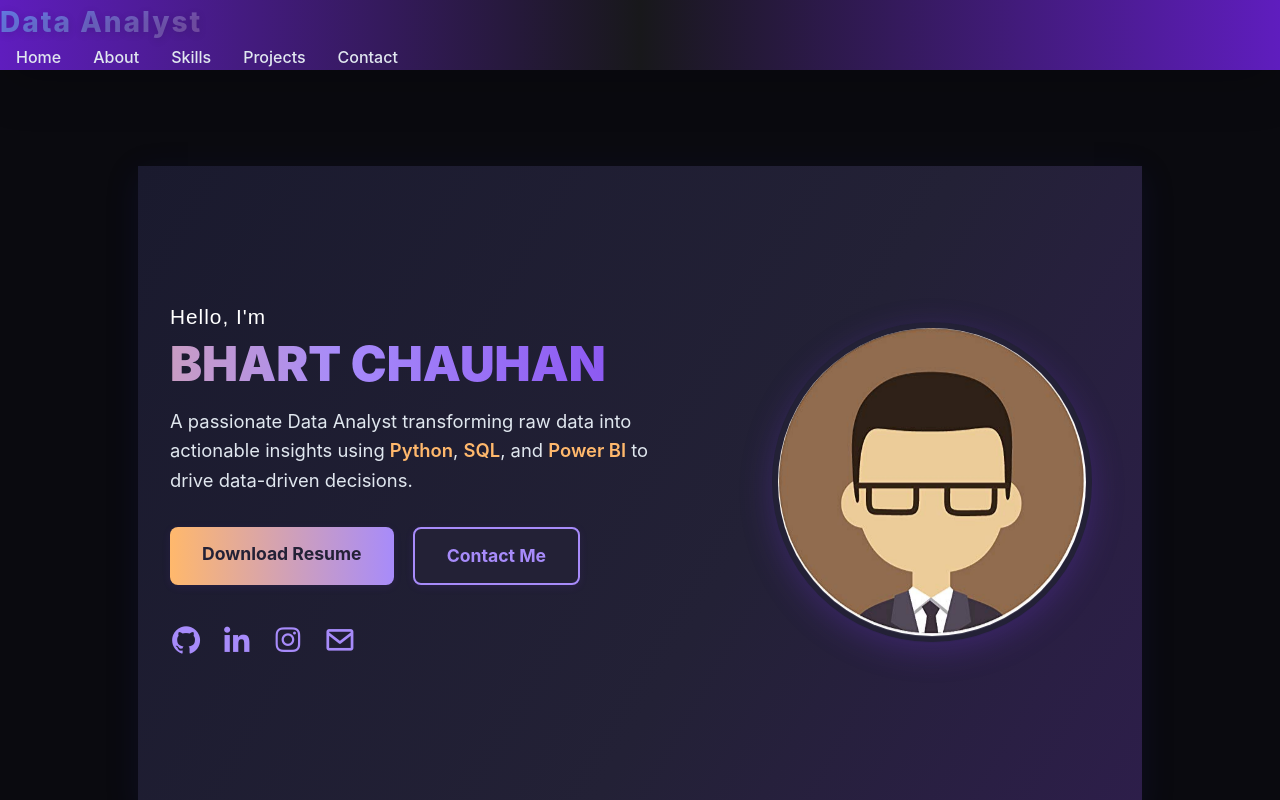
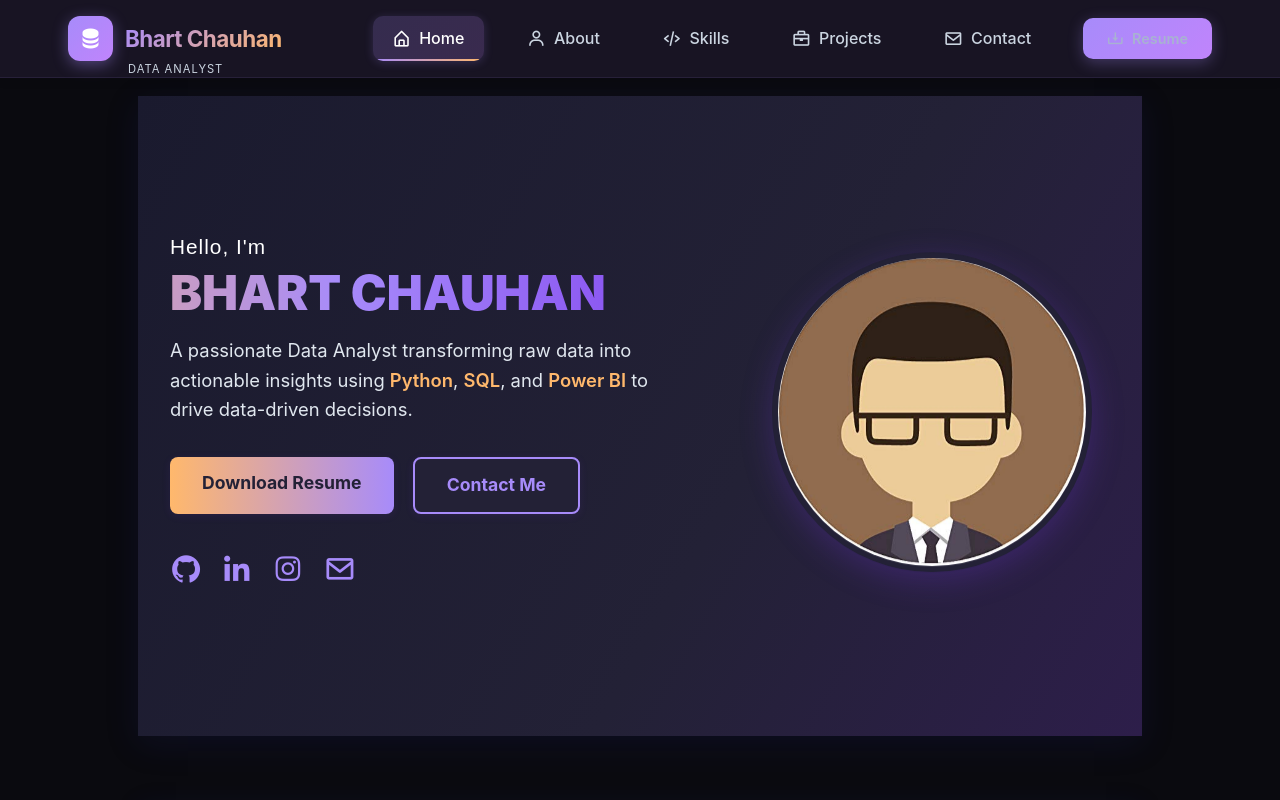
Before and after one commit to BHARTCHAUHAN/-my-portfolio, a React (Create React App) app: page / in a window 1280 px wide. Shown: the top 800 px of the page. Built offline with nearby package versions, Linux system fonts and the light colour scheme.

Commit message:
Redesigned navbar - modern glassmorphism design, active link tracking, scroll effects, mobile responsive, icon integration

```diff
--- a/src/components/Header.jsx
+++ b/src/components/Header.jsx
@@ -1,28 +1,88 @@
-import React from "react";
+import React, { useState, useEffect } from "react";
 
 export default function Header() {
+  const [scrolled, setScrolled] = useState(false);
+  const [activeSection, setActiveSection] = useState('home');
+
+  useEffect(() => {
+    const handleScroll = () => {
+      setScrolled(window.scrollY > 50);
+
+      // Update active section based on scroll position
+      const sections = ['home', 'about', 'skills', 'projects', 'contact'];
+      const current = sections.find(section => {
+        const element = document.getElementById(section);
+        if (element) {
+          const rect = element.getBoundingClientRect();
+          return rect.top <= 100 && rect.bottom >= 100;
+        }
+        return false;
+      });
+      if (current) setActiveSection(current);
+    };
+
+    window.addEventListener('scroll', handleScroll);
+    return () => window.removeEventListener('scroll', handleScroll);
+  }, []);
+
+  const navLinks = [
+    { href: "#home", label: "Home", icon: "bx bx-home-alt" },
+    { href: "#about", label: "About", icon: "bx bx-user" },
+    { href: "#skills", label: "Skills", icon: "bx bx-code-alt" },
+    { href: "#projects", label: "Projects", icon: "bx bx-briefcase" },
+    { href: "#contact", label: "Contact", icon: "bx bx-envelope" },
+  ];
+
   return (
-    <header className="sticky top-0 z-50 bg-gradient-to-r from-violet-900 via-neutral-900 to-violet-900 border-b border-violet-700 shadow-lg">
-      <div className="mx-auto max-w-6xl px-6 h-16 flex items-center justify-between">
-        <a href="#home" className="text-2xl font-bold text-violet-400 tracking-wide logo">Data Analyst</a>
-        <nav aria-label="Primary" className="flex gap-8 text-base font-medium">
-          {[
-            {href:"#home",label:"Home"},
-            {href:"#about",label:"About"},
-            {href:"#skills",label:"Skills"},
-            {href:"#projects",label:"Projects"},
-            {href:"#contact",label:"Contact"},
-          ].map(i=>(
-            <a
-              key={i.href}
-              href={i.href}
-              className="text-neutral-200 hover:text-violet-400 transition-colors duration-200 px-2 py-1 rounded focus:outline-none focus:ring-2 focus:ring-violet-400"
-            >
-              {i.label}
+    <nav className={`navbar navbar-expand-lg fixed-top modern-navbar ${scrolled ? 'scrolled' : ''}`}>
+      <div className="container">
+        {/* Logo/Brand */}
+        <a className="navbar-brand" href="#home">
+          <span className="brand-icon">
+            <i className="bx bxs-data"></i>
+          </span>
+          <span className="brand-text">Bhart Chauhan</span>
+          <span className="brand-subtitle">Data Analyst</span>
+        </a>
+
+        {/* Mobile Toggle Button */}
+        <button
+          className="navbar-toggler"
+          type="button"
+          data-bs-toggle="collapse"
+          data-bs-target="#navbarNav"
+          aria-controls="navbarNav"
+          aria-expanded="false"
+          aria-label="Toggle navigation"
+        >
+          <i className="bx bx-menu"></i>
+        </button>
+
+        {/* Navigation Links */}
+        <div className="collapse navbar-collapse" id="navbarNav">
+          <ul className="navbar-nav ms-auto">
+            {navLinks.map((link) => (
+              <li className="nav-item" key={link.href}>
+                <a
+                  className={`nav-link ${activeSection === link.href.slice(1) ? 'active' : ''}`}
+                  href={link.href}
+                >
+                  <i className={link.icon}></i>
+                  <span>{link.label}</span>
+                </a>
+              </li>
+            ))}
+          </ul>
+
+          {/* CTA Button */}
+          <div className="navbar-cta ms-lg-3">
+            <a href="Bhart_Chauhan_Data_Analyst_Resume.pdf" className="btn btn-primary" download>
+              <i className="bx bx-download"></i>
+              Resume
             </a>
-          ))}
-        </nav>
+          </div>
+        </div>
       </div>
-    </header>
+    </nav>
   );
 }
--- a/src/port.css
+++ b/src/port.css
@@ -2081,3 +2081,251 @@
     margin-bottom: 1rem;
   }
 }
+
+/* ================================
+   MODERN NAVBAR STYLES
+   ================================ */
+
+.modern-navbar {
+  background: rgba(26, 22, 37, 0.95);
+  backdrop-filter: blur(20px);
+  -webkit-backdrop-filter: blur(20px);
+  border-bottom: 1px solid rgba(167, 139, 250, 0.1);
+  padding: 1rem 0;
+  transition: all 0.4s cubic-bezier(0.4, 0, 0.2, 1);
+  box-shadow: 0 2px 10px rgba(0, 0, 0, 0.1);
+}
+
+.modern-navbar.scrolled {
+  background: rgba(26, 22, 37, 0.98);
+  padding: 0.5rem 0;
+  box-shadow: 0 4px 20px rgba(0, 0, 0, 0.3);
+  border-bottom: 1px solid rgba(167, 139, 250, 0.3);
+}
+
+/* Brand Styling */
+.navbar-brand {
+  display: flex;
+  align-items: center;
+  gap: 0.75rem;
+  padding: 0;
+  transition: all 0.3s ease;
+  position: relative;
+}
+
+.brand-icon {
+  width: 45px;
+  height: 45px;
+  background: linear-gradient(135deg, #a78bfa 0%, #c084fc 100%);
+  border-radius: 12px;
+  display: flex;
+  align-items: center;
+  justify-content: center;
+  font-size: 1.5rem;
+  color: #fff;
+  box-shadow: 0 4px 15px rgba(167, 139, 250, 0.4);
+  transition: all 0.3s ease;
+}
+
+.navbar-brand:hover .brand-icon {
+  transform: rotate(360deg) scale(1.1);
+  box-shadow: 0 6px 20px rgba(167, 139, 250, 0.6);
+}
+
+.brand-text {
+  font-size: 1.4rem;
+  font-weight: 700;
+  background: linear-gradient(135deg, #a78bfa 0%, #ffb86c 100%);
+  -webkit-background-clip: text;
+  -webkit-text-fill-color: transparent;
+  background-clip: text;
+  letter-spacing: -0.5px;
+}
+
+.brand-subtitle {
+  position: absolute;
+  bottom: -18px;
+  left: 60px;
+  font-size: 0.7rem;
+  color: #cbd5e1;
+  font-weight: 400;
+  letter-spacing: 1px;
+  text-transform: uppercase;
+}
+
+/* Navigation Links */
+.navbar-nav {
+  gap: 0.5rem;
+}
+
+.nav-item {
+  position: relative;
+}
+
+.nav-link {
+  display: flex;
+  align-items: center;
+  gap: 0.5rem;
+  padding: 0.6rem 1.2rem !important;
+  color: #cbd5e1 !important;
+  font-weight: 500;
+  font-size: 0.95rem;
+  border-radius: 10px;
+  transition: all 0.3s ease;
+  position: relative;
+  overflow: hidden;
+}
+
+.nav-link i {
+  font-size: 1.2rem;
+  transition: transform 0.3s ease;
+}
+
+.nav-link::before {
+  content: '';
+  position: absolute;
+  bottom: 0;
+  left: 50%;
+  width: 0;
+  height: 2px;
+  background: linear-gradient(90deg, #a78bfa 0%, #ffb86c 100%);
+  transform: translateX(-50%);
+  transition: width 0.3s ease;
+}
+
+.nav-link:hover {
+  color: #a78bfa !important;
+  background: rgba(167, 139, 250, 0.1);
+  transform: translateY(-2px);
+}
+
+.nav-link:hover i {
+  transform: scale(1.2);
+}
+
+.nav-link:hover::before {
+  width: 80%;
+}
+
+.nav-link.active {
+  color: #fff !important;
+  background: linear-gradient(135deg, rgba(167, 139, 250, 0.2) 0%, rgba(192, 132, 252, 0.2) 100%);
+  box-shadow: 0 2px 10px rgba(167, 139, 250, 0.2);
+}
+
+.nav-link.active::before {
+  width: 100%;
+}
+
+/* CTA Button */
+.navbar-cta .btn {
+  display: flex;
+  align-items: center;
+  gap: 0.5rem;
+  padding: 0.6rem 1.5rem;
+  font-weight: 600;
+  font-size: 0.9rem;
+  border-radius: 10px;
+  transition: all 0.3s ease;
+}
+
+.navbar-cta .btn i {
+  font-size: 1.1rem;
+  transition: transform 0.3s ease;
+}
+
+.navbar-cta .btn:hover i {
+  transform: translateY(-2px);
+}
+
+/* Mobile Toggle Button */
+.navbar-toggler {
+  border: 2px solid rgba(167, 139, 250, 0.3);
+  border-radius: 10px;
+  padding: 0.5rem 0.75rem;
+  transition: all 0.3s ease;
+}
+
+.navbar-toggler:focus {
+  box-shadow: 0 0 0 0.25rem rgba(167, 139, 250, 0.25);
+}
+
+.navbar-toggler i {
+  color: #a78bfa;
+  font-size: 1.5rem;
+}
+
+.navbar-toggler:hover {
+  background: rgba(167, 139, 250, 0.1);
+  border-color: #a78bfa;
+}
+
+/* Mobile Menu Styles */
+@media (max-width: 991px) {
+  .navbar-collapse {
+    margin-top: 1rem;
+    padding: 1.5rem;
+    background: rgba(45, 30, 74, 0.95);
+    border-radius: 15px;
+    border: 1px solid rgba(167, 139, 250, 0.2);
+    box-shadow: 0 10px 30px rgba(0, 0, 0, 0.3);
+  }
+
+  .navbar-nav {
+    gap: 0.5rem;
+  }
+
+  .nav-link {
+    padding: 0.8rem 1rem !important;
+    justify-content: flex-start;
+  }
+
+  .navbar-cta {
+    margin-top: 1rem;
+    margin-left: 0 !important;
+  }
+
+  .navbar-cta .btn {
+    width: 100%;
+    justify-content: center;
+  }
+
+  .brand-subtitle {
+    display: none;
+  }
+}
+
+/* Smooth scrolling for navbar links */
+html {
+  scroll-padding-top: 100px;
+}
+
+/* Navbar animation on page load */
+@keyframes navSlideDown {
+  from {
+    transform: translateY(-100%);
+    opacity: 0;
+  }
+  to {
+    transform: translateY(0);
+    opacity: 1;
+  }
+}
+
+.modern-navbar {
+  animation: navSlideDown 0.5s ease-out;
+}
+
+/* Active link indicator pulse */
+@keyframes activePulse {
+  0%, 100% {
+    box-shadow: 0 2px 10px rgba(167, 139, 250, 0.2);
+  }
+  50% {
+    box-shadow: 0 4px 20px rgba(167, 139, 250, 0.4);
+  }
+}
+
+.nav-link.active {
+  animation: activePulse 2s ease-in-out infinite;
+}
```
